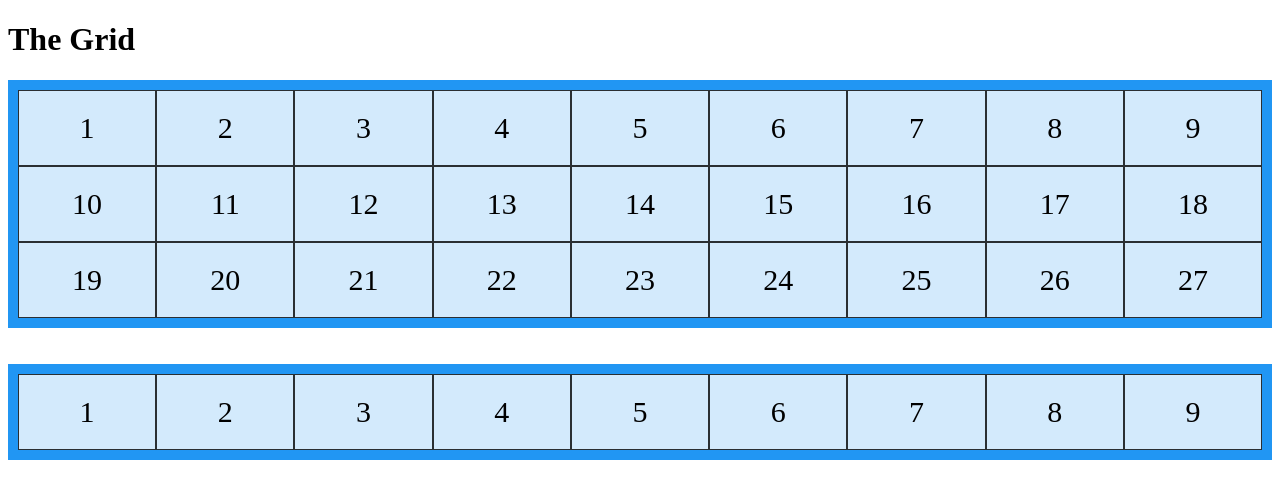
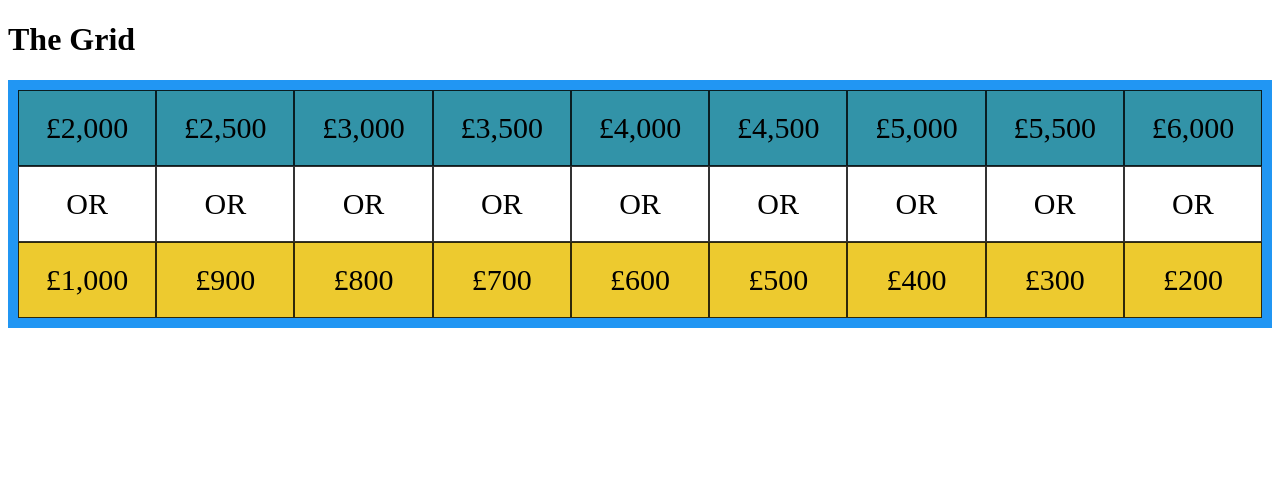
Before and after one commit to kfinn6561/the_grid, a plain HTML site: page the_grid.html in a window 1280 px wide. Drawn offline with Linux system fonts and the light colour scheme.

Commit message:
completed setup for round 1

```diff
--- /dev/null
+++ b/prize_amounts.js
@@ -0,0 +1,2 @@
+topRowPrizes    = [2000, 2500, 3000, 3500, 4000, 4500, 5000, 5500, 6000]
+bottomRowPrizes = [1000, 900,  800,  700,  600,  500,  400,  300,  200 ]
--- a/src/main.js
+++ b/src/main.js
@@ -15,3 +15,5 @@ for (let i = 0; i < numberOfSquares; i++) {
 for (let i = 0; i < numberOfPrizes; i++) {
     prizeSquares.push(new gridSquare(i+1,prizeLadder))
 }
+
+roundOne(gridSquares,prizeLadder);
--- /dev/null
+++ b/src/round_1.js
@@ -0,0 +1,21 @@
+function roundOne(gridSquares, prizeLadder){
+    prizeLadder.style.display="none";
+    setupRoundOne(gridSquares);
+}
+
+function formatCurrency(amount){
+    return "\u00A3" + amount.toLocaleString();
+}
+
+function setupRoundOne(gridSquares){
+    for (let i=0; i<9; i++){
+        gridSquares[i].setText(formatCurrency(topRowPrizes[i]))
+        gridSquares[i].setColour("#3293a8")
+
+        gridSquares[i+9].setText("OR")
+        gridSquares[i+9].setColour("white")
+
+        gridSquares[i+18].setText(formatCurrency(bottomRowPrizes[i]))
+        gridSquares[i+18].setColour("#edca2f")
+    }
+}
--- a/the_grid.html
+++ b/the_grid.html
@@ -14,7 +14,11 @@
 
   <div class="grid-container" id="prize-ladder"></div>
 
+  <br><br>
+
+<script src="prize_amounts.js"></script>
 <script src="src/the_grid.js"></script>
+<script src="src/round_1.js"></script>
 <script src="src/main.js"></script>
 </body>
 </html>
```
